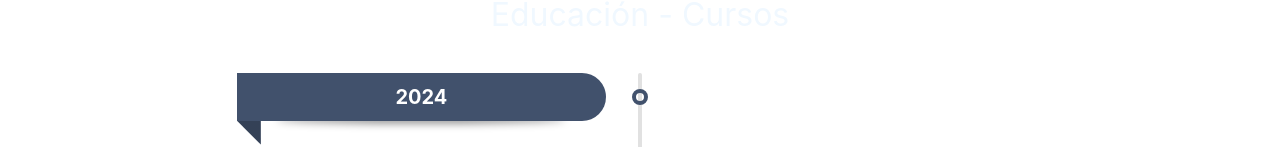
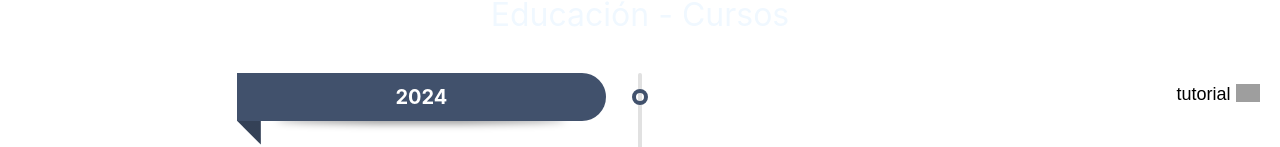
Before and after one commit to Serrix06/PortafolioPersonal, a Vue app: page / in a window 1280 px wide. Shown: the part 671-818 px from the top of the page. Built offline with nearby package versions, Linux system fonts and the light colour scheme; grey boxes are pictures that could not be loaded.

Commit message:
desago cambios anteriores

```diff
--- a/src/App.vue
+++ b/src/App.vue
@@ -45,7 +45,7 @@ import InteresesComponente from './components/InteresesComponente.vue';
     </main>
     <footer>
         <a href="#top">Inicio</a>
-        <p>© 2024 Juan Perez - Portafolio web - Tutorial UTN FRSR</p>
+        <p>© 2024 Juan Perez - Portafolio web </p>
     </footer>
 </template>
 
--- a/src/components/FondoLava.vue
+++ b/src/components/FondoLava.vue
@@ -19,10 +19,10 @@
             d="M102,67.1c-9.6-6.1-22-3.1-29.5,2-15.4,10.7-19.6,37.5-7.6,47.8s35.9,3.9,44.5-12.5C115.5,92.6,113.9,74.6,102,67.1Z" />
     </svg>
     <!--Codigo de como crear un fondo svg animado-->
-    <!-- <div class="links">
+    <div class="links">
         <a href="https://dev.to/uuuuuulala/making-background-blob-animation-in-just-15kb-step-by-step-guide-2482"
             target="_blank">tutorial<img class="icon" src="https://ksenia-k.com/img/icons/link.svg"></a>
-    </div> -->
+    </div>
 </template>
 
 <style scoped>
```
